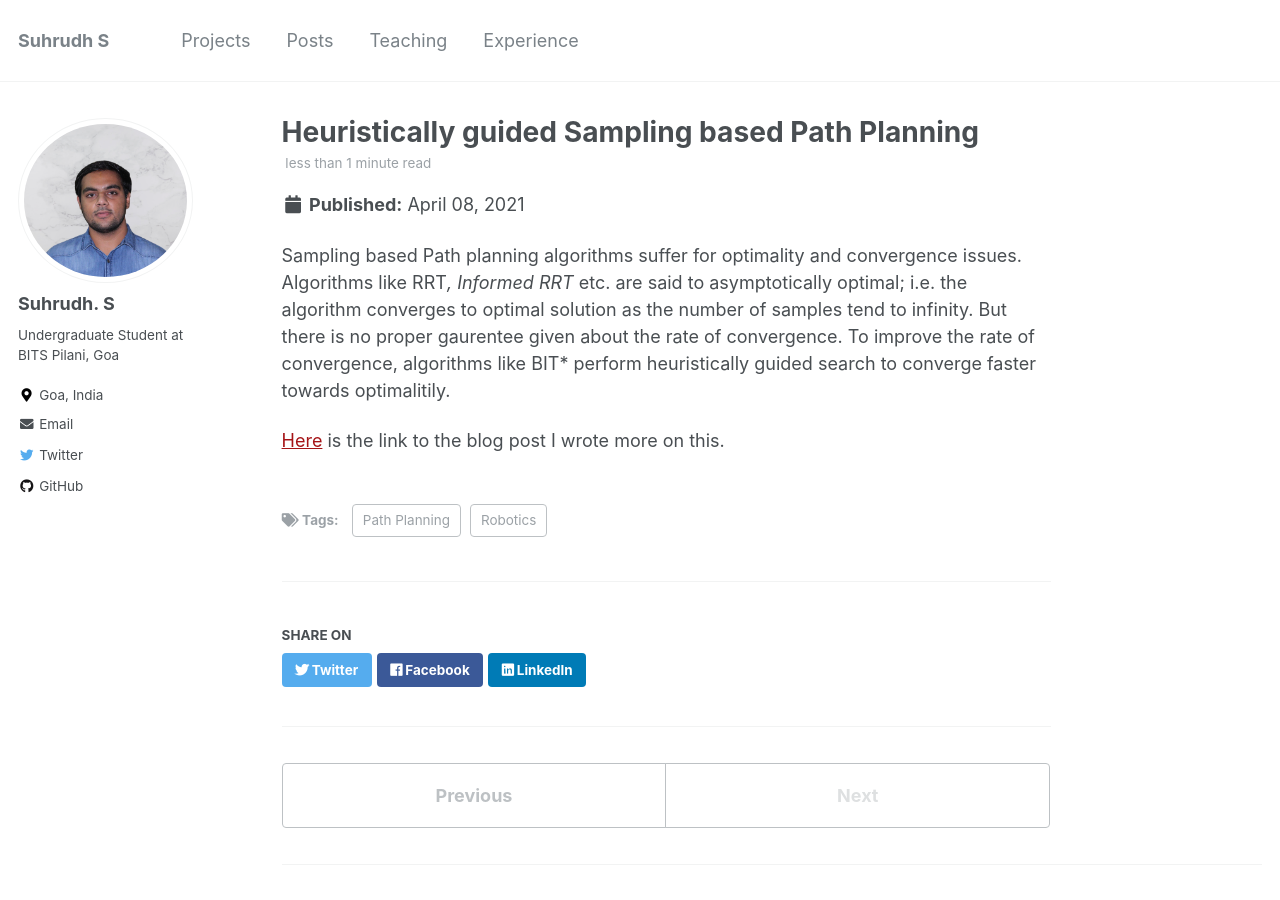
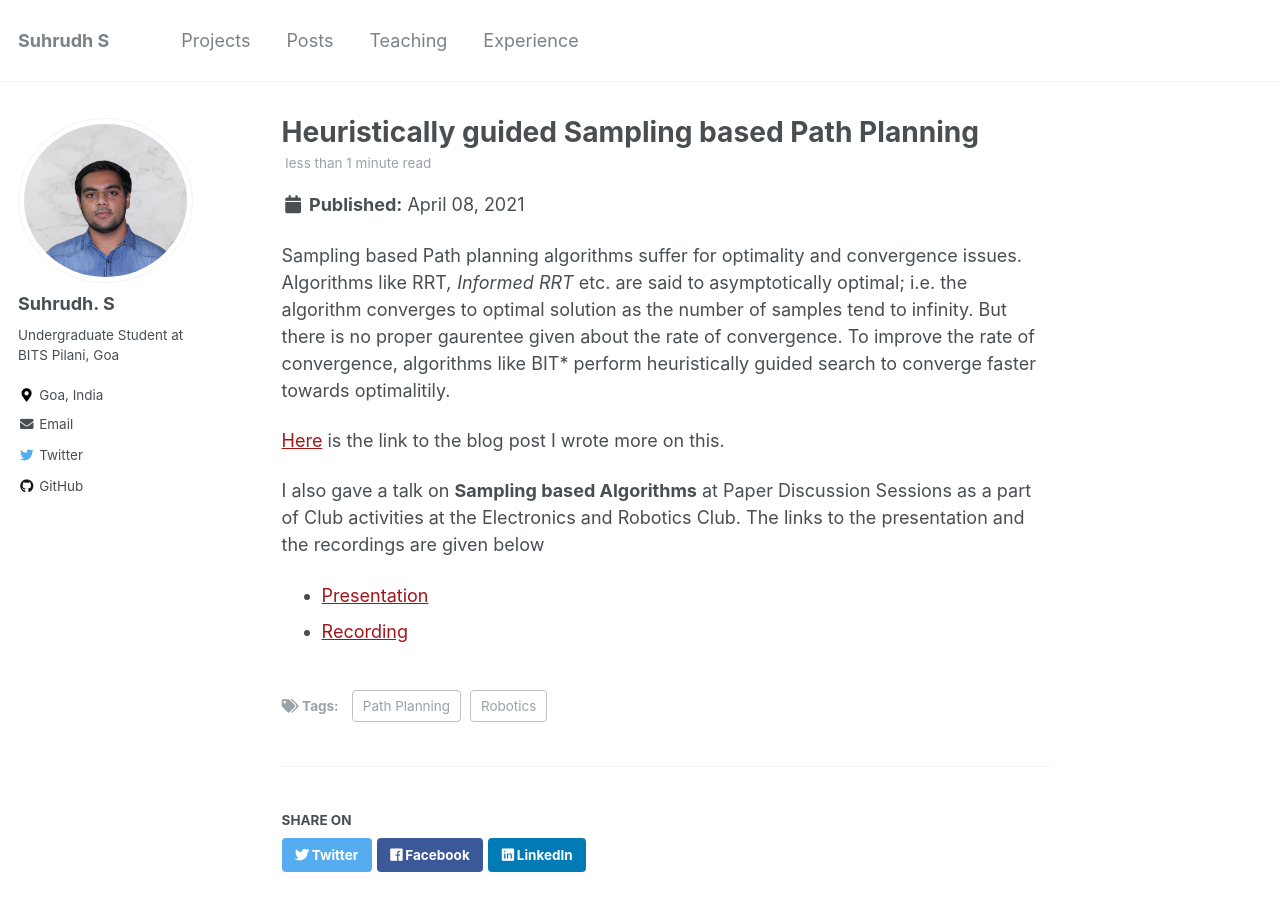
Before and after one commit to SuhrudhSarathy/SuhrudhSarathy.github.io, a Jekyll site: the page built from _posts/2021-04-08-hueristically-guided.md, in a window 1280 px wide and 900 px high. Built offline with Jekyll 4.4.1, drawn with Linux system fonts in a browser that asks for light colours.

Commit message:
added presentation and vid recording

```diff
--- a/_posts/2021-04-08-hueristically-guided.md
+++ b/_posts/2021-04-08-hueristically-guided.md
@@ -14,3 +14,7 @@ Sampling based Path planning algorithms suffer for optimality and convergence is
 <!--more-->
 
 [Here](https://erc-bpgc.github.io/blog/blog/heuristically_guided_sampling_based_path_planning/) is the link to the blog post I wrote more on this.
+
+I also gave a talk on __Sampling based Algorithms__ at Paper Discussion Sessions as a part of Club activities at the Electronics and Robotics Club. The links to the presentation and the recordings are given below
+- [Presentation](https://docs.google.com/presentation/d/1HaFZTUTgSC_D8OAD2I9Fvn7vZLJwmJm0Xwct6qYsYkY/edit?usp=sharing)
+- [Recording](https://drive.google.com/file/d/1psws2WHLvm51yqjbbhxqTjJLC68o0BI2/view?usp=sharing)
```
